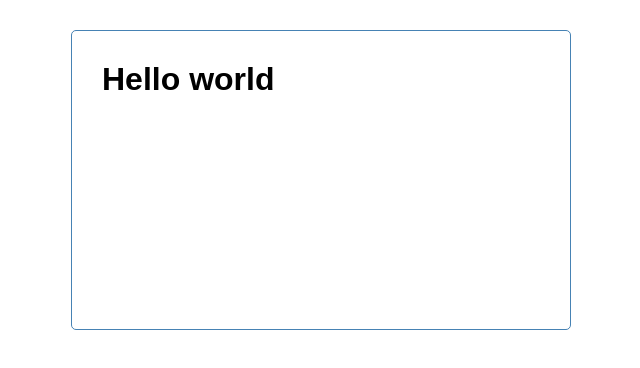
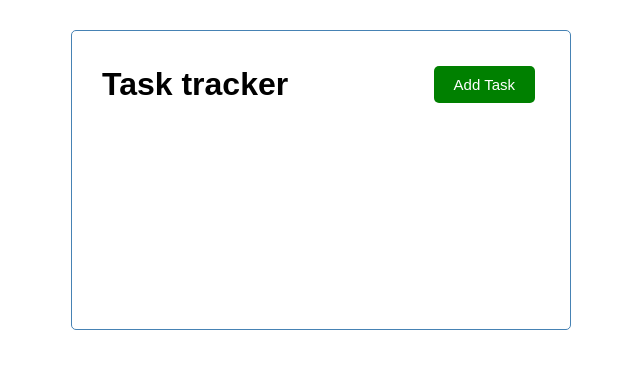
Before and after one commit to NidhitheCoder/learn-vue-js, a Vue app in the folder vuejs-traversy/vue-lean-app/: page / in a window 1280 px wide. Shown: the top 368 px of the page, without its empty margins (319-959 px from the left). Built offline with nearby package versions, Linux system fonts and the light colour scheme.

Commit message:
Compoents created

```diff
--- a/vuejs-traversy/vue-lean-app/src/App.vue
+++ b/vuejs-traversy/vue-lean-app/src/App.vue
@@ -1,13 +1,17 @@
 <template>
   <div class="container">
-    <h1>Hello world</h1>
+    <Header title="Task tracker" />
   </div>
 </template>
 
 <script>
+import Header from './components/header.vue'
+
 export default {
   name: "App",
-  components: {},
+  components: {
+    Header
+  },
 };
 </script>
 
--- /dev/null
+++ b/vuejs-traversy/vue-lean-app/src/components/button.vue
@@ -0,0 +1,24 @@
+<template>
+  <button
+    :style="{ background: color }"
+    class="btn"
+    @click="onClick()"
+  >
+    {{ text }}
+  </button>
+</template>
+
+<script>
+  export default {
+    name: 'Header',
+    props: {
+      text: String,
+      color: String
+    },
+    methods: {
+      onClick() {
+        console.log("Button clicked")
+      }
+    }
+  }
+</script>
--- /dev/null
+++ b/vuejs-traversy/vue-lean-app/src/components/header.vue
@@ -0,0 +1,28 @@
+<template>
+  <header>
+    <h1>{{ title }}</h1>
+    <Button text="Add Task" color="green" />
+  </header>
+</template>
+
+<script>
+import Button from './button.vue'
+export default {
+ name: 'Header',
+ props: {
+   title: String
+  },
+  components: {
+    Button
+  }
+}
+</script>
+
+<style scoped>
+  header {
+    display: flex;
+    justify-content: space-between;
+    align-items: center;
+    margin-bottom: 20px;
+  }
+</style>
```
